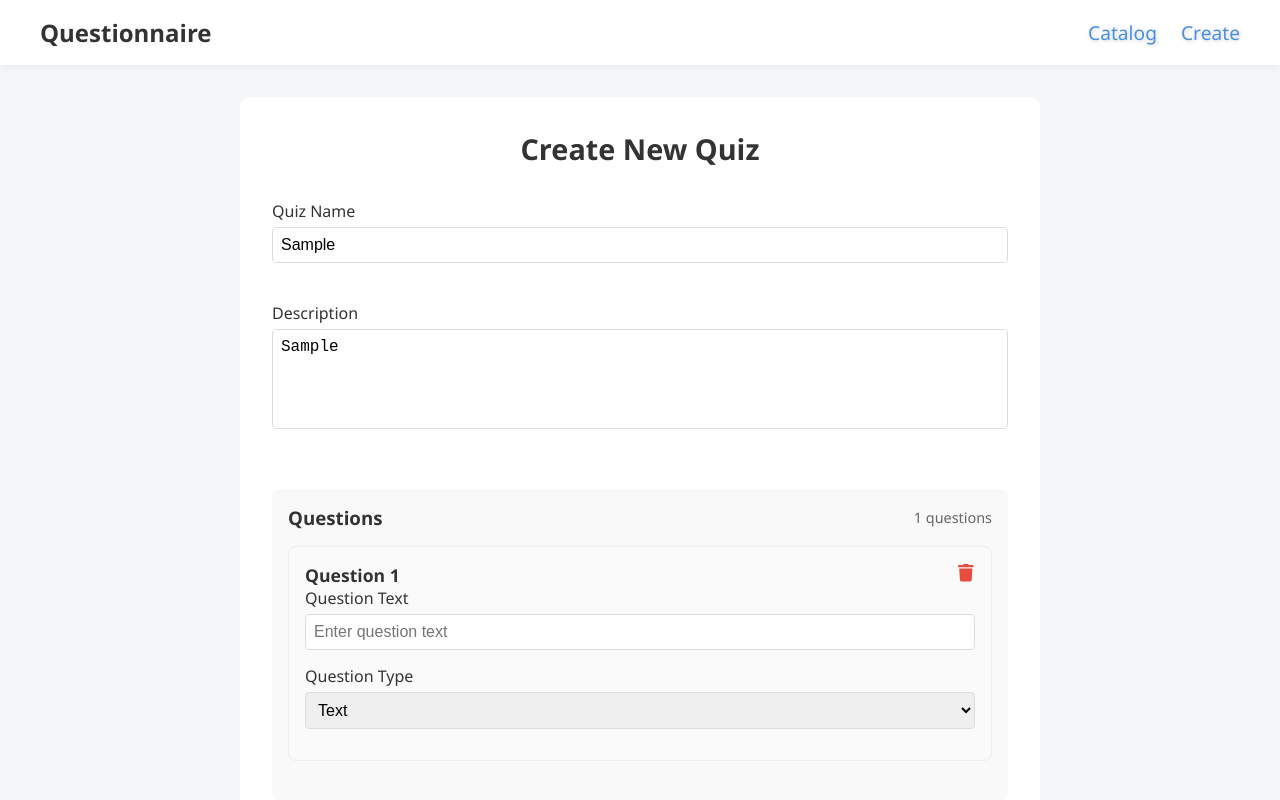
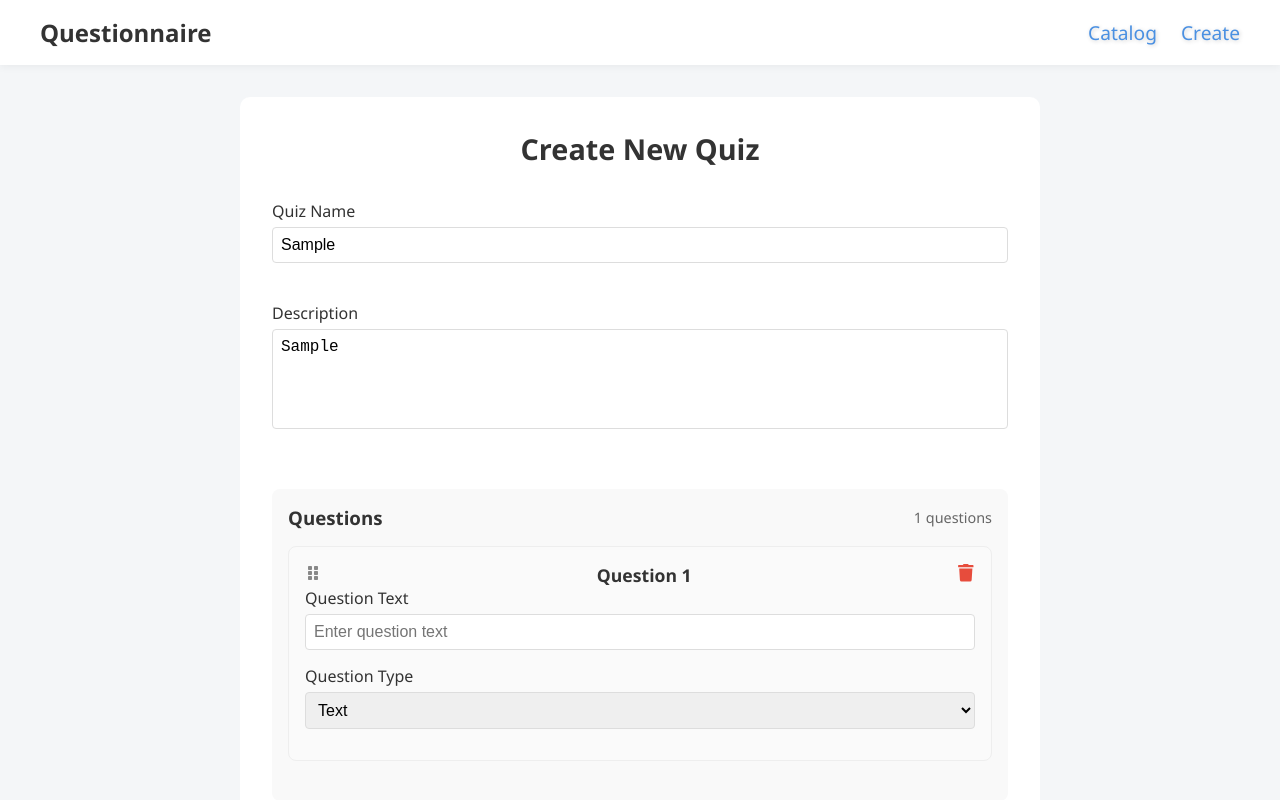
Before and after one commit to Innuska23/questionnaire, a React (Create React App) app: page /create in a window 1280 px wide. Both pictures are taken after typing "Sample", "Sample" into the empty fields and a click on the button "Add Question". Shown: the top 800 px of the page. Built offline with nearby package versions, Linux system fonts and the light colour scheme.

Commit message:
fix drag and drop

```diff
--- a/package.json
+++ b/package.json
@@ -12,6 +12,7 @@
     "@testing-library/user-event": "^13.5.0",
     "axios": "^1.8.4",
     "framer-motion": "^12.6.2",
+    "lodash": "^4.17.21",
     "react": "^19.0.0",
     "react-dom": "^19.0.0",
     "react-hook-form": "^7.54.2",
--- a/src/components/QuestionItem/QuestionItem.jsx
+++ b/src/components/QuestionItem/QuestionItem.jsx
@@ -1,7 +1,4 @@
 import { FaTrash, FaGripVertical } from "react-icons/fa";
-import { useSortable } from "@dnd-kit/sortable";
-import { CSS } from "@dnd-kit/utilities";
-
 import QuestionFormField from "../QuestionFormField/QuestionFormField";
 import OptionList from "../OptionList/OptionList";
 
@@ -17,18 +14,10 @@ const QuestionItem = ({
   onRemoveOption,
   onRemoveQuestion,
   isDraggable = false,
+  dragHandleProps = {},
+  nodeRef = null,
+  style = {},
 }) => {
-  const { attributes, listeners, setNodeRef, transform, transition } =
-    useSortable({
-      id: question.id,
-      disabled: !isDraggable,
-    });
-
-  const style = {
-    transform: CSS.Transform.toString(transform),
-    transition,
-  };
-
   const handleTextChange = (e) => {
     onQuestionChange(question.id, "text", e.target.value);
   };
@@ -40,15 +29,19 @@ const QuestionItem = ({
 
   return (
     <S.QuestionContainer
-      ref={isDraggable ? setNodeRef : null}
-      style={isDraggable ? style : {}}
+      ref={isDraggable ? nodeRef : undefined}
+      style={isDraggable ? style : undefined}
     >
       <S.QuestionHeader>
         {isDraggable && (
-          <S.DragHandle {...attributes} {...listeners}>
+          <S.DragHandle
+            {...dragHandleProps.attributes}
+            {...dragHandleProps.listeners}
+          >
             <FaGripVertical />
           </S.DragHandle>
         )}
+
         <S.QuestionTitle>Question {index + 1}</S.QuestionTitle>
         <S.DeleteButton
           onClick={() => onRemoveQuestion(question.id)}
@@ -64,7 +57,7 @@ const QuestionItem = ({
         onChange={handleTextChange}
         placeholder="Enter question text"
         name="Question Text"
-        required={true}
+        required
       />
 
       <QuestionFormField
--- a/src/components/SortableQuestion/SortableQuestion.jsx
+++ b/src/components/SortableQuestion/SortableQuestion.jsx
@@ -1,6 +1,5 @@
 import { useSortable } from "@dnd-kit/sortable";
 import { CSS } from "@dnd-kit/utilities";
-
 import QuestionItem from "../QuestionItem/QuestionItem";
 
 const SortableQuestion = ({ question, index, ...handlers }) => {
@@ -15,9 +14,20 @@ const SortableQuestion = ({ question, index, ...handlers }) => {
   };
 
   return (
-    <div ref={setNodeRef} style={style} {...attributes} {...listeners}>
-      <QuestionItem question={question} index={index} {...handlers} />
-    </div>
+    <QuestionItem
+      question={question}
+      index={index}
+      onQuestionChange={handlers.onQuestionChange}
+      onTypeChange={handlers.onTypeChange}
+      onOptionChange={handlers.onOptionChange}
+      onAddOption={handlers.onAddOption}
+      onRemoveOption={handlers.onRemoveOption}
+      onRemoveQuestion={handlers.onRemoveQuestion}
+      isDraggable
+      dragHandleProps={{ attributes, listeners }}
+      nodeRef={setNodeRef}
+      style={style}
+    />
   );
 };
 
--- a/src/pages/CreateQuiz/CreateQuiz.jsx
+++ b/src/pages/CreateQuiz/CreateQuiz.jsx
@@ -3,7 +3,6 @@ import {
   useSensors,
   DndContext,
   closestCenter,
-  KeyboardSensor,
   MouseSensor,
 } from "@dnd-kit/core";
 import {
@@ -11,7 +10,6 @@ import {
   verticalListSortingStrategy,
 } from "@dnd-kit/sortable";
 
-import { motion, AnimatePresence } from "framer-motion";
 import { toast, ToastContainer } from "react-toastify";
 import "react-toastify/dist/ReactToastify.css";
 
@@ -29,8 +27,8 @@ const CreateQuiz = () => {
       distance: 10,
     },
   });
-  const keyboardSensor = useSensor(KeyboardSensor);
-  const sensors = useSensors(mouseSensor, keyboardSensor);
+
+  const sensors = useSensors(mouseSensor);
 
   const {
     name,
@@ -74,23 +72,13 @@ const CreateQuiz = () => {
   return (
     <S.Container>
       <ToastContainer />
-      <motion.div
-        initial={{ opacity: 0, y: -15 }}
-        animate={{ opacity: 1, y: 0 }}
-        transition={{ duration: 0.4 }}
-      >
       <S.Title>Create New Quiz</S.Title>
-      </motion.div>
 
       {loading && (
-        <motion.div
-          initial={{ opacity: 0 }}
-          animate={{ opacity: 1 }}
-          transition={{ duration: 0.3 }}
-        >
+        <>
           <ProgressBar percent={progressPercent} />
           <p>Saving your quiz... {Math.round(progressPercent)}%</p>
-        </motion.div>
+        </>
       )}
 
       <S.Form
@@ -143,16 +131,9 @@ const CreateQuiz = () => {
                 items={questions.map((q) => q.id)}
                 strategy={verticalListSortingStrategy}
               >
-                <AnimatePresence>
                 {questions.map((q, i) => (
-                    <motion.div
+                  <SortableQuestion
                     key={q.id}
-                      initial={{ opacity: 0, y: 8 }}
-                      animate={{ opacity: 1, y: 0 }}
-                      exit={{ opacity: 0, y: -8 }}
-                      transition={{ duration: 0.2 }}
-                    >
-                      <SortableQuestion
                     question={q}
                     index={i}
                     onQuestionChange={handleQuestionChange}
@@ -162,23 +143,15 @@ const CreateQuiz = () => {
                     onRemoveOption={handleRemoveOption}
                     onRemoveQuestion={handleRemoveQuestion}
                   />
-                    </motion.div>
                 ))}
-                </AnimatePresence>
               </SortableContext>
             </DndContext>
           )}
         </S.QuestionsContainer>
 
-        <motion.div
-          initial={{ opacity: 0, scale: 0.95 }}
-          animate={{ opacity: 1, scale: 1 }}
-          transition={{ duration: 0.3 }}
-        >
         <S.Button type="button" onClick={handleAddQuestion}>
           Add Question
         </S.Button>
-        </motion.div>
 
         <S.Submit type="submit" disabled={questions.length === 0 || loading}>
           {loading ? (
```
Also changed, not shown: 1 other file (tests, documents, lock files or other folders). Lines whose indentation alone changed are shown as unchanged.
